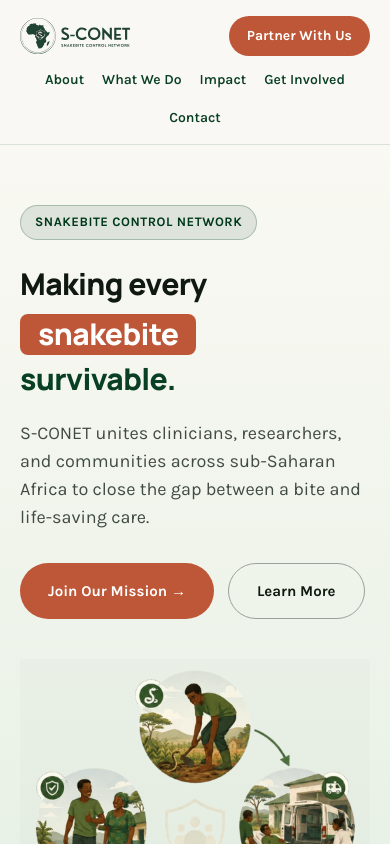
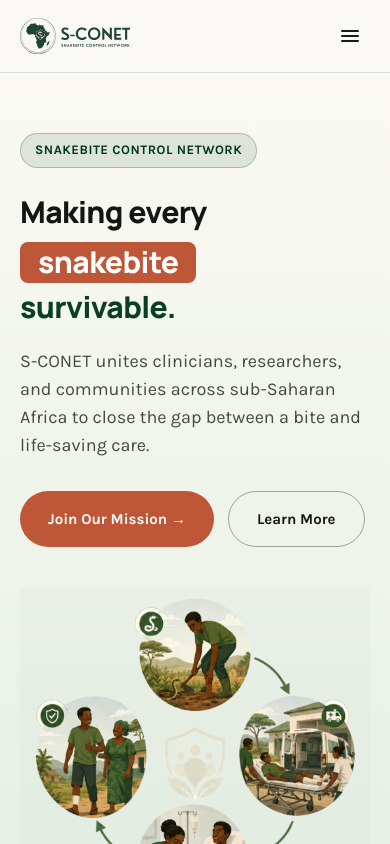
Before and after one commit to thedavidemmanuel/sconet-website, a Next.js app: page / in a window 390 px wide. Shown: the top 844 px of the page. Built offline with nearby package versions, Linux system fonts and the light colour scheme.

Commit message:
Add mobile hamburger nav and thorough responsive pass
Extracts the header into a client component with an accessible
hamburger menu below 900px (Escape/link-click/outside-breakpoint
close, scroll lock). Also tightens up type scale, spacing, and
grid ordering across every section for small screens.

```diff
--- a/src/app/page.tsx
+++ b/src/app/page.tsx
@@ -1,9 +1,7 @@
 import Image from "next/image";
 import type { ReactNode } from "react";
-
-const line = "oklch(0.9 0.01 150)";
-const forest = "oklch(0.33 0.075 155)";
-const rust = "oklch(0.58 0.14 38)";
+import SiteHeader from "@/components/SiteHeader";
+import { line, forest, rust } from "@/lib/theme";
 
 const stats = [
   { number: "5+", label: "African Countries Engaged" },
@@ -134,31 +132,7 @@ function Eyebrow({ children, color = rust }: { children: ReactNode; color?: stri
 export default function Home() {
   return (
     <div>
-      {/* NAV */}
-      <header
-        className="sticky top-0 z-50 border-b backdrop-blur-sm"
-        style={{ background: "oklch(0.98 0.006 95 / 0.92)", borderColor: line }}
-      >
-        <div className="mx-auto flex max-w-[1200px] flex-wrap items-center justify-between gap-6 px-8 py-4 max-[900px]:[row-gap:14px] max-[600px]:px-5">
-          <a href="#home" className="flex items-center">
-            {/* eslint-disable-next-line @next/next/no-img-element */}
-            <img src="/S-CONET%20Logo.svg" alt="S-CONET" className="h-9 w-auto" />
-          </a>
-          <nav className="flex flex-wrap gap-6 text-sm font-semibold max-[900px]:order-3 max-[900px]:w-full max-[900px]:justify-center max-[900px]:gap-[18px]">
-            <a href="#about">About</a>
-            <a href="#what-we-do">What We Do</a>
-            <a href="#impact">Impact</a>
-            <a href="#get-involved">Get Involved</a>
-            <a href="#contact">Contact</a>
-          </nav>
-          <a
-            href="#get-involved"
-            className="btn-rust rounded-full px-[18px] py-2.5 text-sm font-bold text-white"
-          >
-            Partner With Us
-          </a>
-        </div>
-      </header>
+      <SiteHeader />
 
       {/* HERO */}
       <section
@@ -251,7 +225,7 @@ export default function Home() {
         className="mx-auto max-w-[1200px] px-8 py-[90px] max-[900px]:py-14 max-[600px]:px-5"
       >
         <Eyebrow>About Us</Eyebrow>
-        <h2 className="m-0 mb-6 font-display text-[36px] font-extrabold tracking-[-0.01em]">
+        <h2 className="m-0 mb-6 font-display text-[26px] font-extrabold tracking-[-0.01em] sm:text-[36px]">
           Who We Are
         </h2>
         <div className="grid grid-cols-[1.1fr_0.9fr] items-center gap-12 max-[900px]:grid-cols-1">
@@ -278,7 +252,7 @@ export default function Home() {
             alt="S-CONET team and community fieldwork"
             width={1456}
             height={1088}
-            className="h-[340px] w-full rounded-[14px] object-cover"
+            className="h-[220px] w-full rounded-[14px] object-cover sm:h-[280px] lg:h-[340px]"
           />
         </div>
         <div className="mt-12">
@@ -307,7 +281,7 @@ export default function Home() {
         <div className="mx-auto max-w-[1200px] px-8 py-[90px] max-[900px]:py-14 max-[600px]:px-5">
           <div className="grid grid-cols-2 items-stretch gap-6 max-[900px]:grid-cols-1">
             <div
-              className="flex flex-col rounded-2xl p-11"
+              className="flex flex-col rounded-2xl p-6 sm:p-8 lg:p-11"
               style={{ background: "oklch(0.94 0.02 145)" }}
             >
               <div className="mb-6 flex items-center gap-3">
@@ -325,7 +299,7 @@ export default function Home() {
                 </span>
               </div>
               <p
-                className="m-0 text-2xl leading-[1.35] font-display font-bold tracking-[-0.015em]"
+                className="m-0 text-xl leading-[1.35] font-display font-bold tracking-[-0.015em] sm:text-2xl"
                 style={{ color: "oklch(0.2 0.02 150)" }}
               >
                 A sub-Saharan Africa where every snakebite victim, regardless
@@ -335,7 +309,7 @@ export default function Home() {
             </div>
             <div
               id="mission"
-              className="flex flex-col rounded-2xl p-11"
+              className="flex flex-col rounded-2xl p-6 sm:p-8 lg:p-11"
               style={{ background: "oklch(0.26 0.065 158)" }}
             >
               <div className="mb-6 flex items-center gap-3">
@@ -352,7 +326,7 @@ export default function Home() {
                   Our Mission
                 </span>
               </div>
-              <p className="m-0 text-2xl leading-[1.35] font-display font-bold tracking-[-0.015em] text-white">
+              <p className="m-0 text-xl leading-[1.35] font-display font-bold tracking-[-0.015em] text-white sm:text-2xl">
                 We turn evidence into action — training frontline health
                 workers, driving research, securing antivenom supply, and
                 shifting policy, together with the communities we serve.
@@ -370,7 +344,7 @@ export default function Home() {
       >
         <div className="mx-auto max-w-[1200px] px-8 py-[90px] max-[900px]:py-14 max-[600px]:px-5">
           <Eyebrow>What We Do</Eyebrow>
-          <h2 className="m-0 mb-10 font-display text-[36px] font-extrabold tracking-[-0.01em]">
+          <h2 className="m-0 mb-10 font-display text-[26px] font-extrabold tracking-[-0.01em] sm:text-[36px]">
             How We Get There
           </h2>
           <div>
@@ -379,7 +353,7 @@ export default function Home() {
               return (
                 <div
                   key={p.title}
-                  className={`grid min-w-0 grid-cols-[minmax(0,0.85fr)_minmax(0,1.15fr)] items-center gap-14 py-10 max-[900px]:grid-cols-1 ${
+                  className={`grid min-w-0 grid-cols-[minmax(0,0.85fr)_minmax(0,1.15fr)] items-center gap-14 py-10 max-[900px]:grid-cols-1 max-[900px]:gap-6 ${
                     imageFirst ? "" : "grid-cols-[minmax(0,1.15fr)_minmax(0,0.85fr)]"
                   } ${i === 0 ? "" : "border-t"} ${i === pillars.length - 1 ? "pb-0" : ""}`}
                   style={i === 0 ? undefined : { borderColor: "oklch(0.92 0.008 150)" }}
@@ -393,17 +367,17 @@ export default function Home() {
                         height={p.imageHeight}
                         className="aspect-[4/3] w-full rounded-[14px] object-cover max-[900px]:order-1"
                       />
-                      <PillarText pillar={p} />
+                      <PillarText pillar={p} className="max-[900px]:order-2" />
                     </>
                   ) : (
                     <>
-                      <PillarText pillar={p} />
+                      <PillarText pillar={p} className="max-[900px]:order-2" />
                       <Image
                         src={p.image}
                         alt={p.imageAlt}
                         width={p.imageWidth}
                         height={p.imageHeight}
-                        className="aspect-[4/3] w-full rounded-[14px] object-cover"
+                        className="aspect-[4/3] w-full rounded-[14px] object-cover max-[900px]:order-1"
                       />
                     </>
                   )}
@@ -415,7 +389,7 @@ export default function Home() {
       </section>
 
       {/* WHY IT MATTERS */}
-      <section className="mx-auto grid max-w-[1200px] grid-cols-[0.9fr_1.1fr] items-center gap-14 px-8 py-[90px] max-[900px]:grid-cols-1 max-[900px]:py-14 max-[600px]:px-5">
+      <section className="mx-auto grid max-w-[1200px] grid-cols-[0.9fr_1.1fr] items-center gap-14 px-8 py-[90px] max-[900px]:grid-cols-1 max-[900px]:gap-6 max-[900px]:py-14 max-[600px]:px-5">
         <Image
           src="/farmer-walking-through-tall-grass-at-dusk.jpg"
           alt="Rural community outreach on snakebite prevention"
@@ -425,7 +399,7 @@ export default function Home() {
         />
         <div>
           <Eyebrow>Why Snakebite Matters</Eyebrow>
-          <h2 className="m-0 mb-5 text-[32px] font-display font-extrabold tracking-[-0.01em]">
+          <h2 className="m-0 mb-5 text-[24px] font-display font-extrabold tracking-[-0.01em] sm:text-[32px]">
             A crisis hiding in plain sight
           </h2>
           <p className="text-base" style={{ color: "oklch(0.35 0.02 150)" }}>
@@ -447,7 +421,7 @@ export default function Home() {
       <section id="impact" style={{ background: "oklch(0.26 0.065 158)" }}>
         <div className="mx-auto max-w-[1200px] px-8 py-[90px] max-[900px]:py-14 max-[600px]:px-5">
           <Eyebrow color="oklch(0.75 0.09 40)">Our Impact</Eyebrow>
-          <h2 className="m-0 mb-10 text-[32px] font-display font-extrabold tracking-[-0.01em] text-white">
+          <h2 className="m-0 mb-10 text-[24px] font-display font-extrabold tracking-[-0.01em] text-white sm:text-[32px]">
             What our work builds, bite by bite
           </h2>
           <div className="grid grid-cols-[repeat(auto-fit,minmax(260px,1fr))] gap-5">
@@ -474,7 +448,7 @@ export default function Home() {
       {/* PARTNERSHIPS */}
       <section className="mx-auto max-w-[1200px] px-8 py-[90px] max-[900px]:py-14 max-[600px]:px-5">
         <Eyebrow>Partnerships</Eyebrow>
-        <h2 className="m-0 mb-4 text-[32px] font-display font-extrabold tracking-[-0.01em]">
+        <h2 className="m-0 mb-4 text-[24px] font-display font-extrabold tracking-[-0.01em] sm:text-[32px]">
           No single organization solves this alone
         </h2>
         <p className="mb-9 max-w-[640px] text-base" style={{ color: "oklch(0.35 0.02 150)" }}>
@@ -499,7 +473,7 @@ export default function Home() {
       <section id="get-involved" className="border-t border-b bg-white" style={{ borderColor: line }}>
         <div className="mx-auto max-w-[1200px] px-8 py-[90px] max-[900px]:py-14 max-[600px]:px-5">
           <Eyebrow>Get Involved</Eyebrow>
-          <h2 className="m-0 mb-10 font-display text-[36px] font-extrabold tracking-[-0.01em]">
+          <h2 className="m-0 mb-10 font-display text-[26px] font-extrabold tracking-[-0.01em] sm:text-[36px]">
             Your role in ending a preventable crisis
           </h2>
           <div className="grid grid-cols-[repeat(auto-fit,minmax(200px,1fr))] gap-5">
@@ -533,11 +507,11 @@ export default function Home() {
       {/* CONTACT */}
       <section
         id="contact"
-        className="mx-auto grid max-w-[1200px] grid-cols-2 gap-14 px-8 py-[90px] max-[900px]:grid-cols-1 max-[900px]:py-14 max-[600px]:px-5"
+        className="mx-auto grid max-w-[1200px] grid-cols-2 gap-14 px-8 py-[90px] max-[900px]:grid-cols-1 max-[900px]:gap-6 max-[900px]:py-14 max-[600px]:px-5"
       >
         <div>
           <Eyebrow>Contact Us</Eyebrow>
-          <h2 className="m-0 mb-5 text-[32px] font-display font-extrabold tracking-[-0.01em]">
+          <h2 className="m-0 mb-5 text-[24px] font-display font-extrabold tracking-[-0.01em] sm:text-[32px]">
             Let&apos;s talk
           </h2>
           <p className="text-base" style={{ color: "oklch(0.35 0.02 150)" }}>
@@ -558,7 +532,7 @@ export default function Home() {
           </div>
         </div>
         <div
-          className="grid gap-3.5 rounded-xl p-8"
+          className="grid gap-3.5 rounded-xl p-6 sm:p-8"
           style={{ background: "oklch(0.96 0.006 150)" }}
         >
           <input
@@ -635,7 +609,7 @@ export default function Home() {
           </div>
         </div>
         <div
-          className="mx-auto max-w-[1200px] border-t px-8 py-5 text-center text-[13px]"
+          className="mx-auto max-w-[1200px] border-t px-8 py-5 text-center text-[13px] max-[600px]:px-5"
           style={{ borderColor: "oklch(0.35 0.05 158)" }}
         >
           © 2026 Snakebite Control Network (S-CONET). All Rights Reserved.
@@ -645,17 +619,23 @@ export default function Home() {
   );
 }
 
-function PillarText({ pillar }: { pillar: (typeof pillars)[number] }) {
+function PillarText({
+  pillar,
+  className,
+}: {
+  pillar: (typeof pillars)[number];
+  className?: string;
+}) {
   return (
-    <div>
+    <div className={className}>
       <div className="mb-3.5 flex items-baseline gap-3.5">
         <span
-          className="font-display text-[42px] leading-none font-extrabold"
+          className="font-display text-[32px] leading-none font-extrabold sm:text-[42px]"
           style={{ color: pillar.numberColor }}
         >
           {pillar.number}
         </span>
-        <h3 className="m-0 font-display text-[28px] font-extrabold tracking-[-0.01em]">
+        <h3 className="m-0 font-display text-[22px] font-extrabold tracking-[-0.01em] sm:text-[28px]">
           {pillar.title}
         </h3>
       </div>
--- /dev/null
+++ b/src/components/SiteHeader.tsx
@@ -0,0 +1,114 @@
+"use client";
+
+import { useEffect, useState } from "react";
+import { line } from "@/lib/theme";
+
+const NAV_LINKS = [
+  { href: "#about", label: "About" },
+  { href: "#what-we-do", label: "What We Do" },
+  { href: "#impact", label: "Impact" },
+  { href: "#get-involved", label: "Get Involved" },
+  { href: "#contact", label: "Contact" },
+];
+
+export default function SiteHeader() {
+  const [open, setOpen] = useState(false);
+
+  useEffect(() => {
+    if (!open) return;
+
+    const onKeyDown = (e: KeyboardEvent) => {
+      if (e.key === "Escape") setOpen(false);
+    };
+    const mq = window.matchMedia("(min-width: 901px)");
+    const onBreakpointChange = () => setOpen(false);
+
+    document.addEventListener("keydown", onKeyDown);
+    mq.addEventListener("change", onBreakpointChange);
+    const previousOverflow = document.body.style.overflow;
+    document.body.style.overflow = "hidden";
+
+    return () => {
+      document.removeEventListener("keydown", onKeyDown);
+      mq.removeEventListener("change", onBreakpointChange);
+      document.body.style.overflow = previousOverflow;
+    };
+  }, [open]);
+
+  return (
+    <header
+      className="sticky top-0 z-50 border-b backdrop-blur-sm"
+      style={{ background: "oklch(0.98 0.006 95 / 0.92)", borderColor: line }}
+    >
+      <div className="mx-auto flex max-w-[1200px] items-center justify-between gap-6 px-8 py-4 max-[600px]:px-5">
+        <a href="#home" className="flex items-center">
+          {/* eslint-disable-next-line @next/next/no-img-element */}
+          <img src="/S-CONET%20Logo.svg" alt="S-CONET" className="h-9 w-auto" />
+        </a>
+
+        <nav className="flex flex-wrap gap-6 text-sm font-semibold max-[900px]:hidden">
+          {NAV_LINKS.map((l) => (
+            <a key={l.href} href={l.href}>
+              {l.label}
+            </a>
+          ))}
+        </nav>
+
+        <a
+          href="#get-involved"
+          className="btn-rust rounded-full px-[18px] py-2.5 text-sm font-bold text-white max-[900px]:hidden"
+        >
+          Partner With Us
+        </a>
+
+        <button
+          type="button"
+          onClick={() => setOpen((v) => !v)}
+          aria-expanded={open}
+          aria-controls="mobile-nav-panel"
+          aria-label={open ? "Close menu" : "Open menu"}
+          className="hidden h-10 w-10 shrink-0 items-center justify-center rounded-md max-[900px]:flex"
+        >
+          <svg viewBox="0 0 24 24" width={24} height={24} fill="none" stroke="currentColor" strokeWidth={2} strokeLinecap="round">
+            {open ? (
+              <path d="M6 6l12 12M18 6L6 18" />
+            ) : (
+              <path d="M4 7h16M4 12h16M4 17h16" />
+            )}
+          </svg>
+        </button>
+      </div>
+
+      <div
+        id="mobile-nav-panel"
+        className="hidden overflow-hidden transition-[grid-template-rows] duration-300 ease-out max-[900px]:grid"
+        style={{ gridTemplateRows: open ? "1fr" : "0fr" }}
+      >
+        <div className="min-h-0">
+          <nav
+            className="flex flex-col gap-1 border-t px-8 py-4 text-base font-semibold max-[600px]:px-5"
+            style={{ borderColor: line }}
+          >
+            {NAV_LINKS.map((l) => (
+              <a
+                key={l.href}
+                href={l.href}
+                onClick={() => setOpen(false)}
+                className="rounded-md px-2 py-3"
+              >
+                {l.label}
+              </a>
+            ))}
+            <a
+              href="#get-involved"
+              onClick={() => setOpen(false)}
+              className="btn-rust mt-2 rounded-full px-5 py-3 text-center text-sm font-bold text-white"
+            >
+              Partner With Us
+            </a>
+          </nav>
+        </div>
+      </div>
+    </header>
+  );
+}
--- /dev/null
+++ b/src/lib/theme.ts
@@ -0,0 +1,3 @@
+export const line = "oklch(0.9 0.01 150)";
+export const forest = "oklch(0.33 0.075 155)";
+export const rust = "oklch(0.58 0.14 38)";
```
